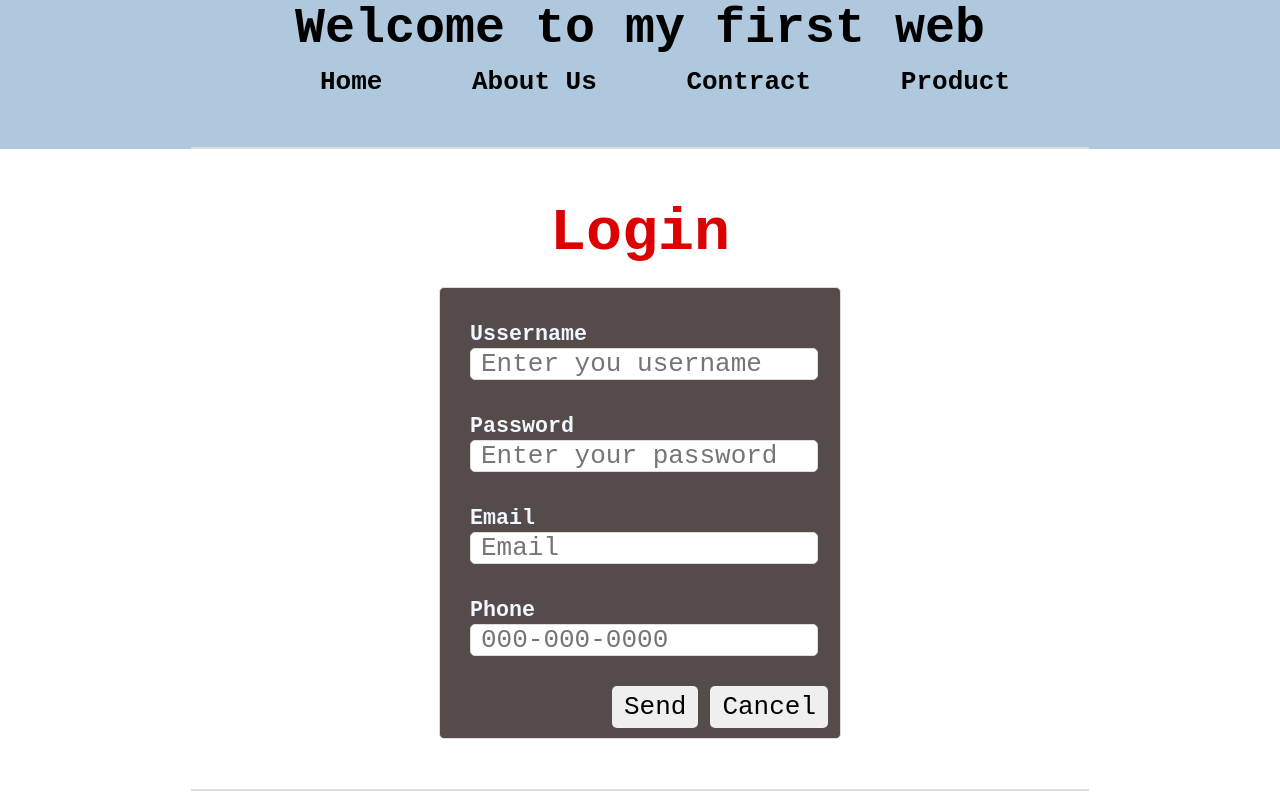
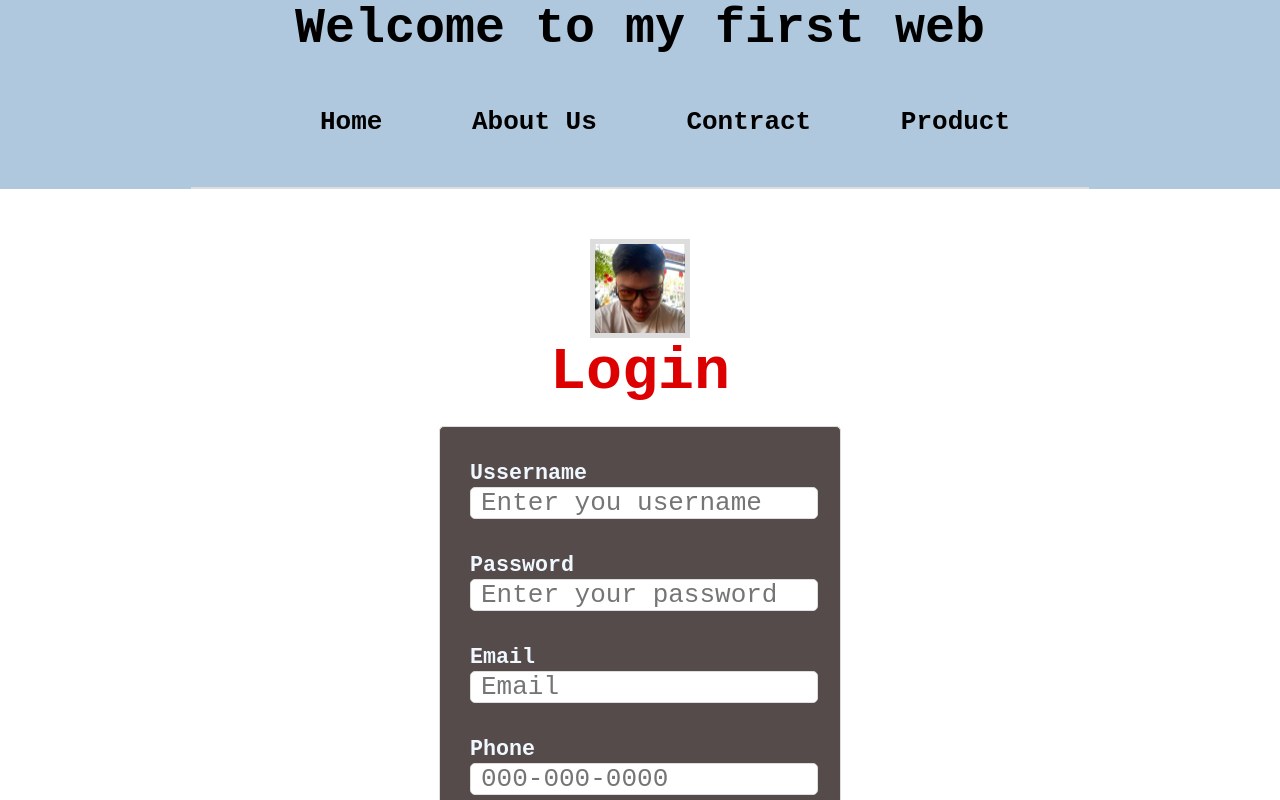
Before and after one commit to xongvonha1/First-web, a plain HTML site: page index.html in a window 1280 px wide. Shown: the top 800 px of the page. Drawn offline with Linux system fonts and the light colour scheme.

Commit message:
second commit

```diff
--- a/index.html
+++ b/index.html
@@ -17,6 +17,7 @@
         <hr width="70%" style="margin: auto; margin-top: 50px; border: 1px solid #ddd; margin-bottom: 50px;">
     </header>
     <main>
+        <a href="https://www.facebook.com/profile.php?id=100053335746335" target="_blank"><img src="./img/vinh-nguyen.jpg" alt="adim-picture" width="100px" class="img-center"></a>
         <h2 id="login">Login</h2>
         <div class="container">
             <form action="#" method="post" class="form">
--- a/style.css
+++ b/style.css
@@ -3,6 +3,16 @@
   margin: 0;
   font-family: "Courier New", Courier, monospace;
   font-size: 26px;
+}
+
+.img-center{
+    display: block;
+  margin-left: auto;
+  margin-right: auto;
+  margin-top: 5px;
+  border: 5px solid #ddd;
+  cursor: pointer;
+  width: 7%;
 }
 header {
   background-color: rgb(176, 200, 221);
@@ -10,7 +20,7 @@ header {
 }
 header h1 {
   font-size: 50px;
-  margin-bottom: 10px;
+  margin-bottom: 50px;
 }
 
 header a {
@@ -78,7 +88,7 @@ header a:hover {
 
 #login {
   text-align: center;
-  margin-top: 50px;
+
   color: rgb(220, 0, 0);
   font-size: 60px;
 }
```
Also changed, not shown: img/vinh-nguyen.jpg (added).
